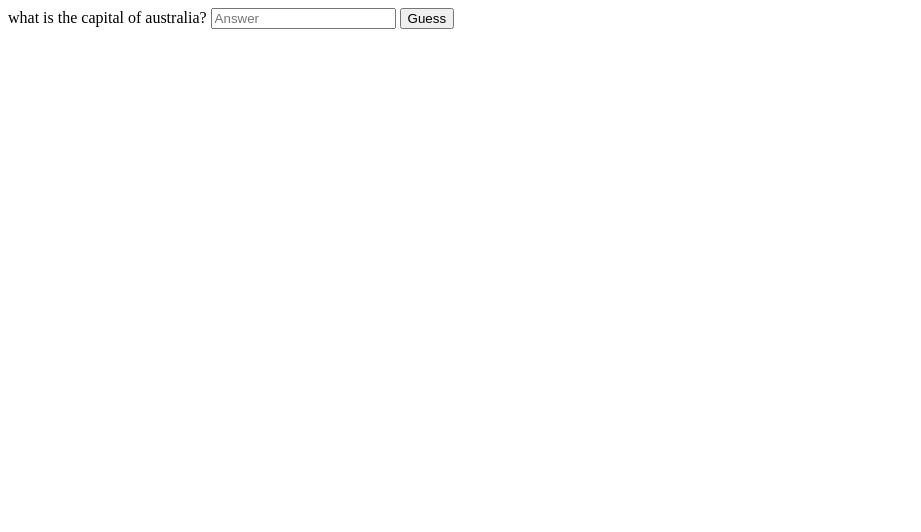
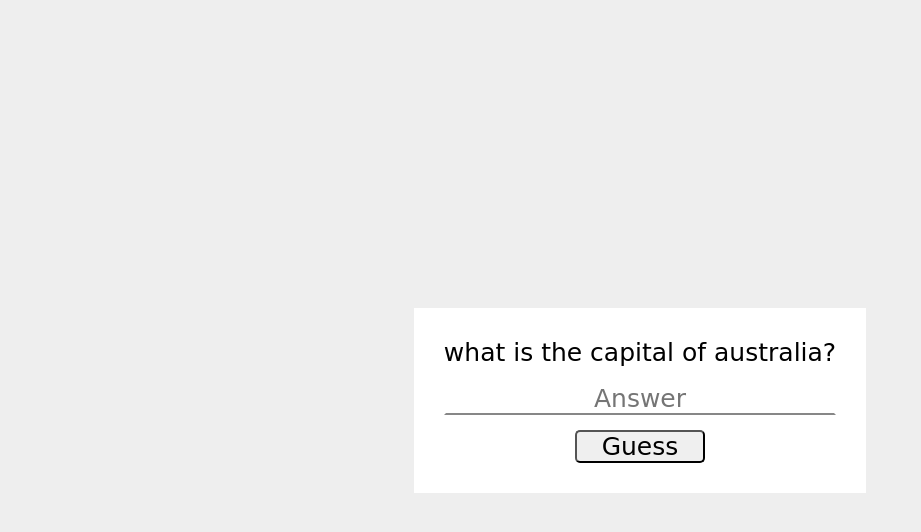
Before and after one commit to thenameiswiiwin/quiz-game, a plain HTML site: page index.html in a window 1280 px wide. Shown: the whole page, without its empty margins (0-921 px from the left). Drawn offline with Linux system fonts and the light colour scheme.

Commit message:
CSS: styling

```diff
--- a/css/style.css
+++ b/css/style.css
@@ -6,3 +6,58 @@
 
 	--fs-primary: 1.5625rem;
 }
+
+html {
+	box-sizing: border-box;
+}
+*,
+*::before,
+*::after {
+	box-sizing: inherit;
+}
+
+body {
+	background-color: var(--clr-neutral);
+}
+label {
+	font-family: cursive;
+	font-size: var(--fs-primary);
+}
+input {
+	display: block;
+	width: 100%;
+	margin-top: 0.9375rem;
+	text-align: center;
+	padding: 0 0.9375rem;
+	font-size: var(--fs-primary);
+	border-left-color: transparent;
+	border-right-color: transparent;
+	border-top-color: transparent;
+	border-bottom-color: var(--clr-black);
+	font-family: cursive;
+}
+button {
+	font-family: cursive;
+	padding: 0 1.5625rem;
+	font-size: var(--fs-primary);
+	margin-top: 0.9375rem;
+	cursor: pointer;
+	border-radius: 5px;
+}
+
+#container {
+	display: flex;
+	justify-content: center;
+	align-items: center;
+	position: absolute;
+	top: 0;
+	left: 0;
+	right: 0;
+	bottom: 0;
+}
+.question {
+	background-color: var(--clr-white);
+	padding: 1.875rem;
+	box-shadow: 5px 5px 5px var(--clr-dark-grey);
+	text-align: center;
+}
```
